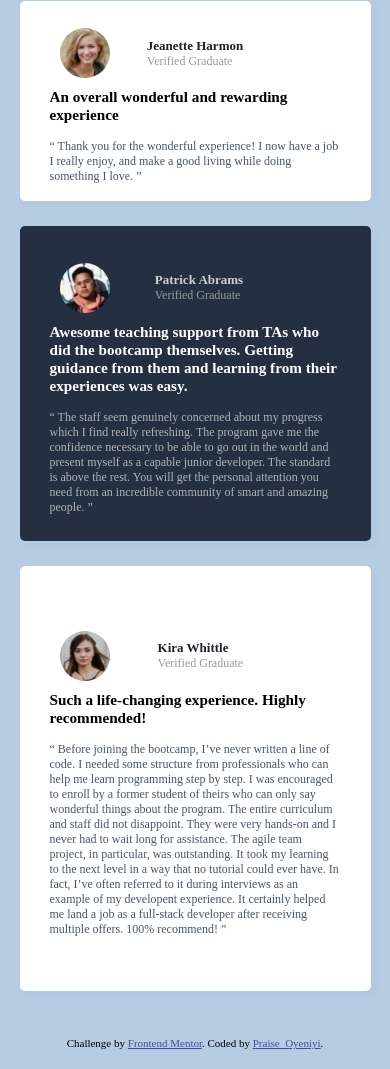
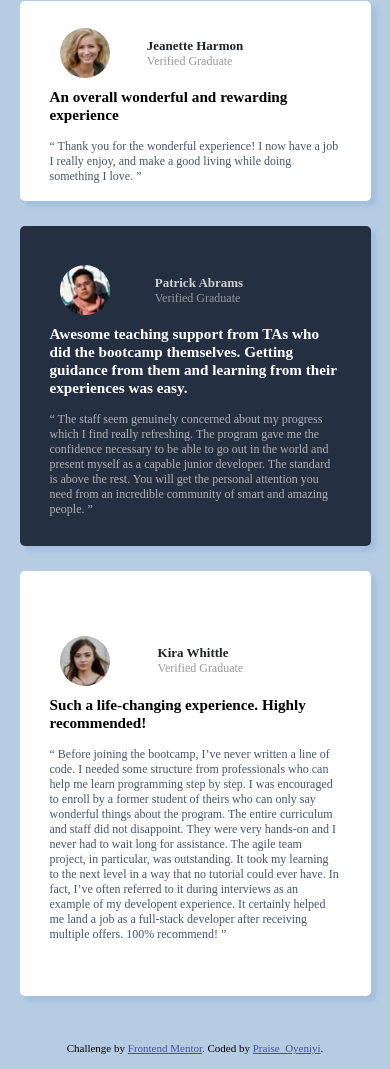
Before and after one commit to Praise-Oyeniyi/Testimonial-section, a plain HTML site: page index.html in a window 390 px wide. Shown: the part 725-1794 px from the top of the page. Drawn offline with Linux system fonts and the light colour scheme; a web font is replaced by a local one.

Commit message:
Update style.css

```diff
--- a/style.css
+++ b/style.css
@@ -73,7 +73,7 @@ section{
     flex-direction: column;
     padding:25px 30px;
     justify-content: center;
-    box-shadow:5px 5px 5px hsl(210, 46%, 79%);
+    box-shadow:5px 5px 5px hsl(210, 46%, 75%);
 }
 .item-top{
     display: flex;
@@ -119,7 +119,7 @@ section{
         'kira'
         'kira';
         grid-template-columns: 1fr;
-        grid-template-rows:200px 200px 220px 200px 315px 200px 200px;
+        grid-template-rows:200px 200px 220px 200px 320px 200px 200px;
 
     }
 }
```
